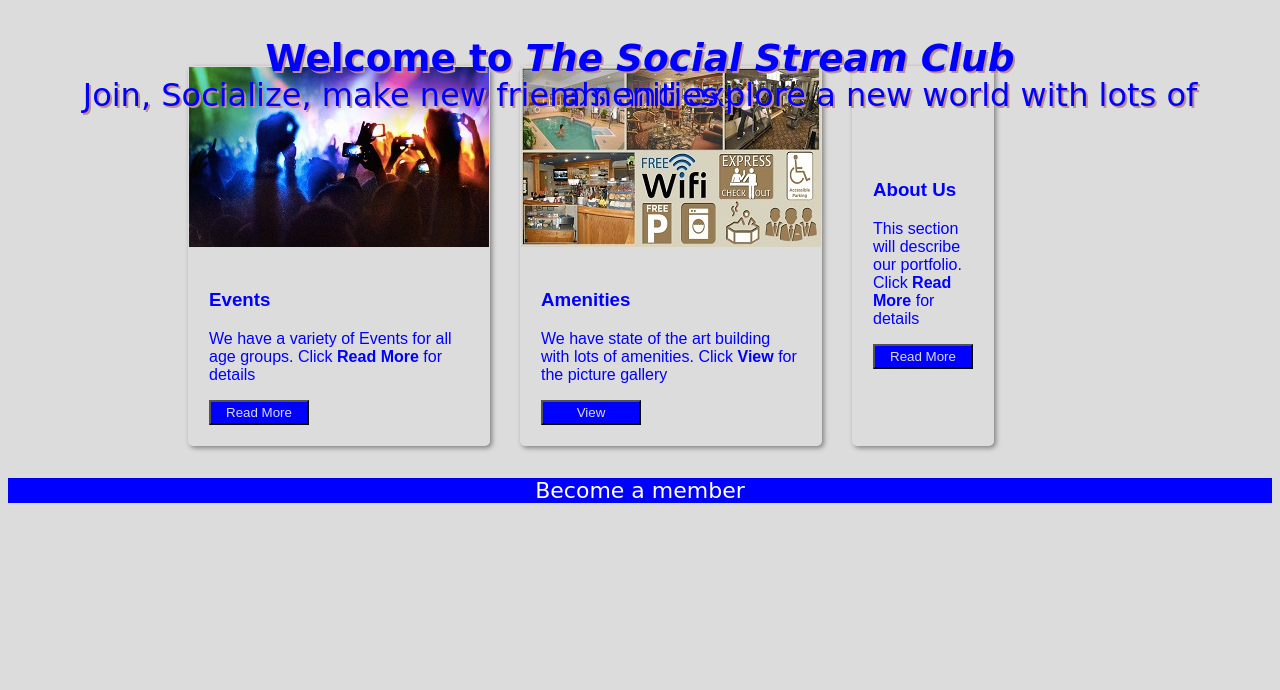
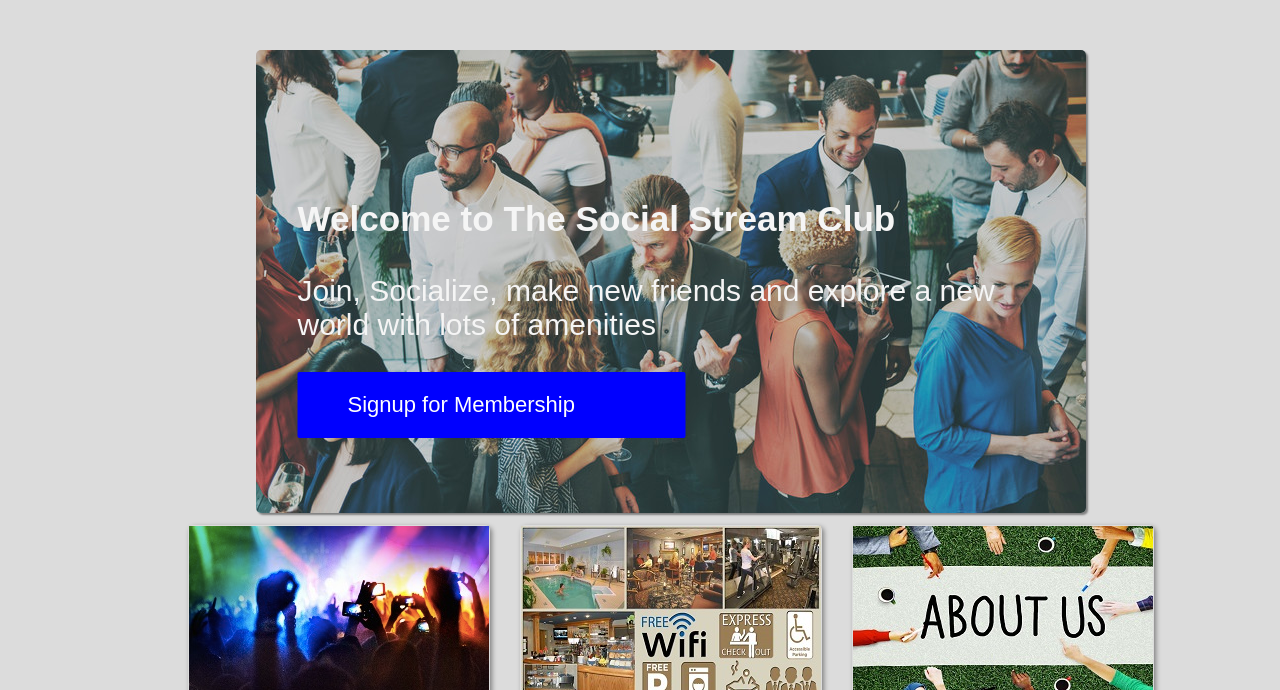
Before and after one commit to saadatsiddiqui/Social-Stream, a plain HTML site: page Homepage/index.html in a window 1280 px wide. Shown: the part 110-800 px from the top of the page. Drawn offline with Linux system fonts and the light colour scheme.

Commit message:
Update Style.css and index.html

```diff
--- a/Homepage/index.html
+++ b/Homepage/index.html
@@ -25,8 +25,12 @@
     <!--End of Main Menau-->
     <!--Top Heading-->
     <div class="top ">
-    <h3>Welcome to <span class="ssc">The Social Stream Club</span></h3>
-    <p>Join, Socialize, make new friends and explore a new world with lots of amenities</p>
+        <img src="../images/mainpage2.jpg" alt="">
+        <div class="content">
+        <h3>Welcome to The Social Stream Club</h3>
+        <p>Join, Socialize, make new friends and explore a new world with lots of amenities</p>
+        <input type="text" value="Signup for Membership">
+    </div>
     </div>
     <!--End of Top Heading-->
     <div class="sections">
@@ -59,6 +63,6 @@
             </tr>
         </table>
     </div>
-<a href="../Joinus/joinus.html"><p class="bam">Become a member</p></a>
+<!--<a href="../Joinus/joinus.html"><p class="bam">Become a member</p></a>-->
 </body>
 </html>
--- a/css/styles.css
+++ b/css/styles.css
@@ -1,28 +1,6 @@
 body{
      background-color: gainsboro;
    }
-.top{
-    width: 100%;
-    height: 140px;
-    padding: 0.5%;
-    margin: 0;
-    position: absolute;
-    top: 25%;
-    left: 50%;
-   -ms-transform: translate(-50%, -50%);
-    transform: translate(-50%, -50%);
-    font-family: "monotype corsiva",cursive;
-    text-align: center;
-    color: blue;
-    text-shadow: 2px 2px  rosybrown;
-    line-height: 0%;
-   font-size: 32px;;
-}
-.ssc{
-    font-weight: bold;
-    font-style: italic;
-  }
-
    .menu{
     width: 100%;
     height: 70px;
@@ -50,32 +28,49 @@ body{
 
     color: white;
 }
-  .box{
+.top{
+
+    position: absolute;
+    top: 20%;
+    left: 20%;
+
+}
+.top img{
+    border-radius: 5px;
+    width: 100%;
+    box-shadow: 2px 2px 2px gray;
+}
+.content{
+
+    width: 90%;
+    height: 240px;
+    padding: 0%;
+    margin: 0;
+    position: absolute;
+    top: 50%;
+    left: 50%;
+   -ms-transform: translate(-50%, -50%);
+    transform: translate(-50%, -50%);
+    font-family: Arial, Helvetica, sans-serif;
+    color: whitesmoke;
+   font-size: 30px;
+
+}
+.content input{
+    color: white;
     background-color: blue;
-      width: 100%;
-      height: 400px;
-      font-weight: bold;
-      padding: 0.5%;
-      color:white;
+    border-style: none;
+    border-radius: 2px;
+    font-family: Arial, Helvetica, sans-serif;
+    font-size: 22px;
+    padding: 20px 50px;
 }
- .events{
-    background-color: blue;
-    width: 100%;
-    height: 250px;
-    font-weight: bold;
-    padding: 0.5%;
-    color:white;
-    font-family: "monotype corsiva",cursive;
-    text-align: center;
-    text-shadow: 2px 2px  rosybrown;
-    font-size: 22px;
-  }
-  .box h3{
-      color: red;
-  }
+.sections{}
 .sections table{
+    position: absolute;
+    top: 250px;
     border-spacing: 30px 10px;
-    margin: 75px 150px 10px 150px;
+    margin: 375px 150px 10px 150px;
    }
 .sections td{
     width: 20px;
@@ -94,6 +89,22 @@ body{
     height: 25px;
 
 }
+ .events{
+    background-color: blue;
+    width: 100%;
+    height: 250px;
+    font-weight: bold;
+    padding: 0.5%;
+    color:white;
+    font-family: "monotype corsiva",cursive;
+    text-align: center;
+    text-shadow: 2px 2px  rosybrown;
+    font-size: 22px;
+  }
+  .box h3{
+      color: red;
+  }
+
 .bam{
     background-color: blue;
     font-family: "monotype corsiva",cursive;
```
Also changed, not shown: images/AboutUs.jpg (added), images/AboutUs1.jpg (added), images/AboutUs2.jpg (added), images/AboutUs3.jpg (added), images/AboutUs4.jpg (added), images/Events300_180.jpg (added), images/amenities2.jpg (added), images/amenities3.jpg (added), images/auditorium-small.jpg (added). Lines whose indentation alone changed are shown as unchanged.
